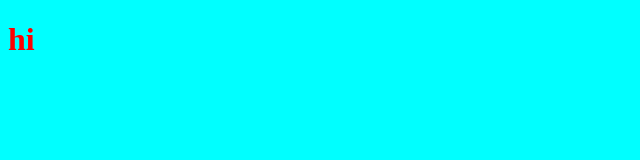
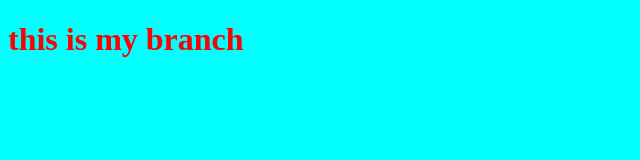
Before and after one commit to bensheee/my-repo, a plain HTML site: page index.html in a window 1280 px wide. Shown: the whole page, without its empty margins (0-640 px from the left). Drawn offline with Linux system fonts and the light colour scheme.

Commit message:
create my own branch

```diff
--- a/index.html
+++ b/index.html
@@ -7,7 +7,7 @@
     <title>Document</title>
 </head>
 <body>
-    <h1>hi</h1>
+    <h1>this is my branch</h1>
     <script src="app.js"></script>
 </body>
 </html>
```
